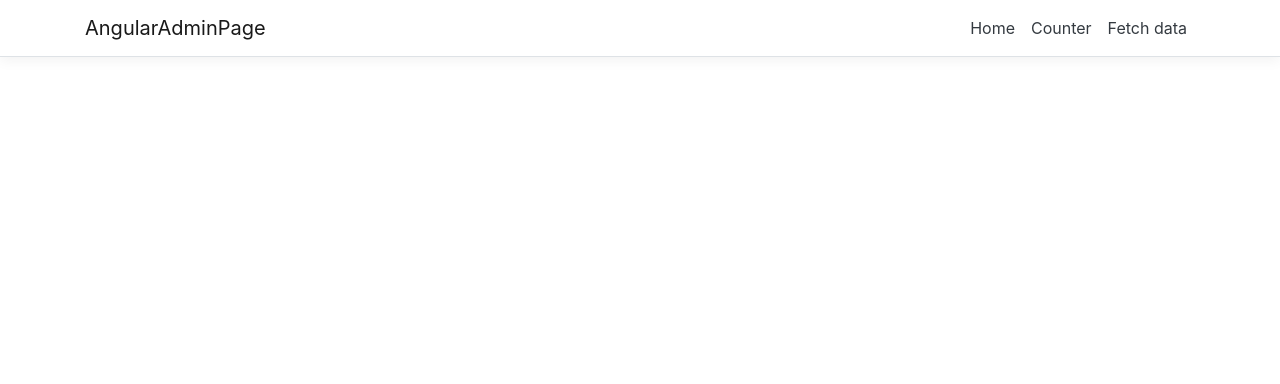
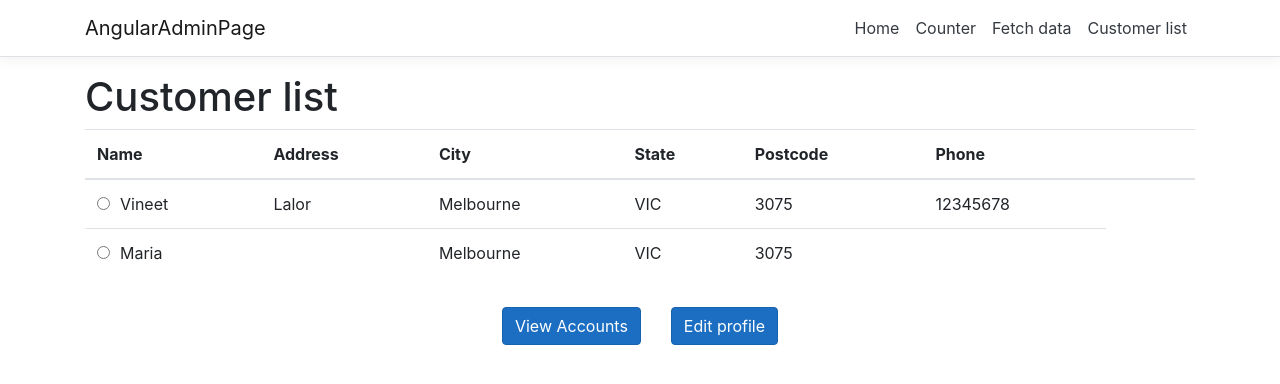
Before and after one commit to rmit-wdt2020/admin-banking-application, an Angular app in the folder AngularAdminPage/ClientApp/: page /customer-list in a window 1280 px wide. Before the commit this address led to /. Shown: the top 384 px of the page. Built offline with nearby package versions, Linux system fonts and the light colour scheme.

Commit message:
First draft of customer list component

```diff
--- /dev/null
+++ b/AngularAdminPage/ClientApp/models/customers.ts
@@ -0,0 +1,9 @@
+export interface Customer {
+    customerName: string;
+    TFN: string;
+    address: string;
+    city: string;
+    state: string;
+    postCode: string;
+    phone: string;
+}
--- a/AngularAdminPage/ClientApp/src/app/app.module.ts
+++ b/AngularAdminPage/ClientApp/src/app/app.module.ts
@@ -9,6 +9,7 @@ import { NavMenuComponent } from './nav-menu/nav-menu.component';
 import { HomeComponent } from './home/home.component';
 import { CounterComponent } from './counter/counter.component';
 import { FetchDataComponent } from './fetch-data/fetch-data.component';
+import { CustomerListComponent } from './customer-list/customer-list.component';
 
 @NgModule({
   declarations: [
@@ -16,7 +17,8 @@ import { FetchDataComponent } from './fetch-data/fetch-data.component';
     NavMenuComponent,
     HomeComponent,
     CounterComponent,
-    FetchDataComponent
+    FetchDataComponent,
+    CustomerListComponent
   ],
   imports: [
     BrowserModule.withServerTransition({ appId: 'ng-cli-universal' }),
@@ -26,6 +28,7 @@ import { FetchDataComponent } from './fetch-data/fetch-data.component';
       { path: '', component: HomeComponent, pathMatch: 'full' },
       { path: 'counter', component: CounterComponent },
       { path: 'fetch-data', component: FetchDataComponent },
+      { path: 'customer-list', component: CustomerListComponent }
     ])
   ],
   providers: [],
--- /dev/null
+++ b/AngularAdminPage/ClientApp/src/app/customer-list/customer-list.component.html
@@ -0,0 +1,33 @@
+<h1 id="tableLabel">Customer list</h1>
+
+<p *ngIf="!customers"><em>Loading...</em></p>
+
+<table class='table' aria-labelledby="tableLabel" *ngIf="customers">
+  <thead>
+    <tr>
+      <th>Name</th>
+      <th>Address</th>
+      <th>City</th>
+      <th>State</th>
+      <th>Postcode</th>
+      <th>Phone</th>
+      <th></th>
+      <th></th>
+    </tr>
+  </thead>
+  <tbody>
+    <tr *ngFor="let customer of customers">
+      <td><input  type="radio" id="selectedCustomer" ng-value="customer" style="margin-right:10px"/>{{ customer.customerName }}</td>
+      <td>{{ customer.address }}</td>
+      <td>{{ customer.city }}</td>
+      <td>{{ customer.state }}</td>
+      <td>{{ customer.postCode }}</td>
+      <td>{{ customer.phone }}</td>
+    </tr>
+  </tbody>
+</table>
+
+<div class="text-center" style="margin-top:30px">
+    <button class="btn btn-primary" style="margin-right:30px">View Accounts</button>
+    <button class="btn btn-primary">Edit profile</button>
+</div>
--- /dev/null
+++ b/AngularAdminPage/ClientApp/src/app/customer-list/customer-list.component.ts
@@ -0,0 +1,38 @@
+import { Component, OnInit } from '@angular/core';
+import { Customer } from '../../../models/customers';
+
+@Component({
+  selector: 'app-customer-list',
+  templateUrl: './customer-list.component.html',
+  styleUrls: ['./customer-list.component.css']
+})
+export class CustomerListComponent implements OnInit {
+  public customers: Customer[] = [];
+  constructor() { }
+
+  ngOnInit() {
+    const customerOne: Customer = {
+      customerName: 'Vineet',
+      TFN: '12345678',
+      address: 'Lalor',
+      city: 'Melbourne',
+      state: 'VIC',
+      postCode: '3075',
+      phone: '12345678'
+  };
+
+  const customerTwo: Customer = {
+    customerName: 'Maria',
+    TFN: '12345678',
+    address: '',
+    city: 'Melbourne',
+    state: 'VIC',
+    postCode: '3075',
+    phone: ''
+};
+
+    this.customers.push(customerOne);
+    this.customers.push(customerTwo);
+  }
+
+}
--- a/AngularAdminPage/ClientApp/src/app/nav-menu/nav-menu.component.html
+++ b/AngularAdminPage/ClientApp/src/app/nav-menu/nav-menu.component.html
@@ -37,6 +37,11 @@
               >Fetch data</a
             >
           </li>
+          <li class="nav-item" [routerLinkActive]="['link-active']">
+            <a class="nav-link text-dark" [routerLink]="['/customer-list']"
+              >Customer list</a
+            >
+          </li>
         </ul>
       </div>
     </div>
```
Also changed, not shown: AngularAdminPage/ClientApp/src/app/customer-list/customer-list.component.css (added), 1 other file (tests, documents, lock files or other folders).
